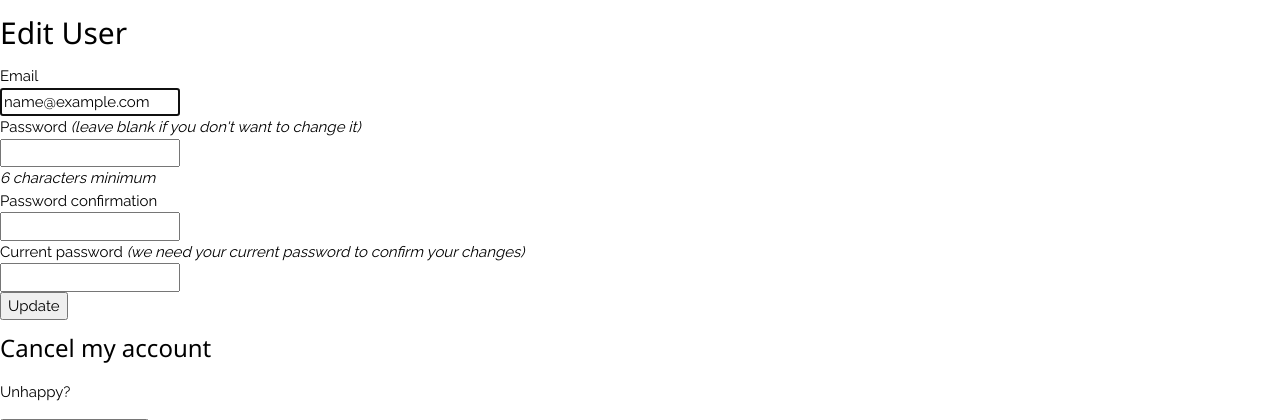
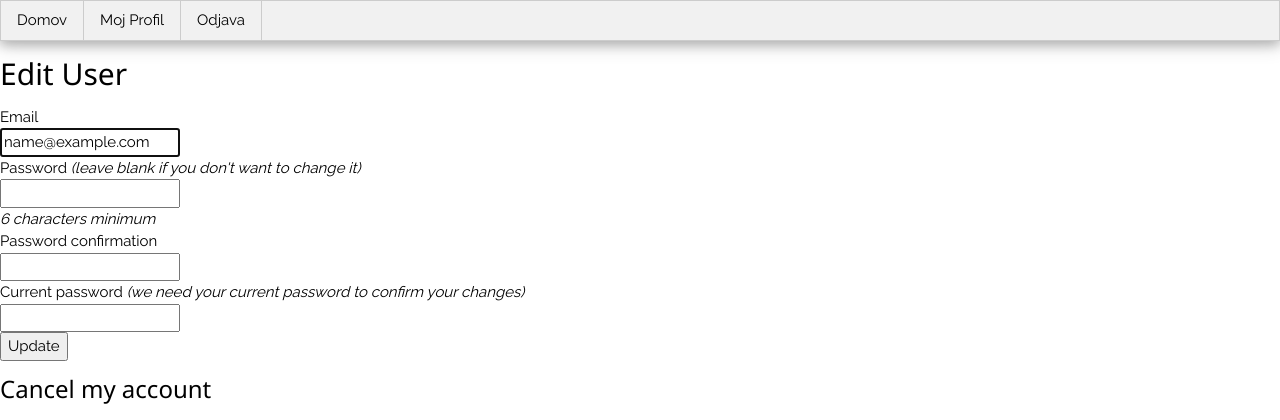
Before and after one commit to Lovroo/MyAdventure, a Rails app: page /users/edit in a window 1280 px wide. Shown: the top 420 px of the page. Run offline with Rails 7, Linux system fonts and the light colour scheme; the visitor is signed in with stand-in values (Sample User, id 1).

Commit message:
Favicon and navbar with links.

```diff
--- a/app/helpers/application_helper.rb
+++ b/app/helpers/application_helper.rb
@@ -1,2 +1,15 @@
 module ApplicationHelper
+  def display_navbar_session_links
+    capture do
+      if user_signed_in?
+        concat link_to "Domov", root_path, class: 'w3-bar-item w3-button w3-border-right'
+        concat link_to "Moj Profil", edit_user_registration_path, class: 'w3-bar-item w3-button w3-border-right'
+        concat link_to "Odjava", destroy_user_session_path, method: :delete, class: 'w3-bar-item w3-button w3-border-right'
+      else
+        concat link_to "Domov", root_path, class: 'w3-bar-item w3-button w3-border-right'
+        concat link_to "Prijava", new_user_session_path, class: 'w3-bar-item w3-button w3-border-right'
+        concat link_to "Registracija", new_user_registration_path, class: 'w3-bar-item w3-button w3-border-right'
+      end
+    end
+  end
 end
--- a/app/views/layouts/application.html.erb
+++ b/app/views/layouts/application.html.erb
@@ -11,6 +11,7 @@
     <meta name="viewport" content="width=device-width, initial-scale=1">
     <link rel="stylesheet" href="https://www.w3schools.com/w3css/4/w3.css">
     <link rel="stylesheet" href="https://fonts.googleapis.com/css?family=Raleway">
+    <%= favicon_link_tag asset_path('MyAdventure-logos.jpeg') %>
     <style>
         body,h1 {font-family: "Raleway", sans-serif}
         body, html {height: 100%}
@@ -24,6 +25,11 @@
   </head>
 
   <body>
-    <%= yield %>
+  <div class="w3-bar w3-border w3-card-4 w3-light-grey" style="align-items: center;">
+    <%= display_navbar_session_links %>
+  </div>
+  <%= notice %>
+  <%= alert %>
+  <%= yield %>
   </body>
 </html>
```
Also changed, not shown: app/assets/images/MyAdventure-logos.jpeg (renamed from app/javascript/images/logo/MyAdventure-logos.jpeg).
